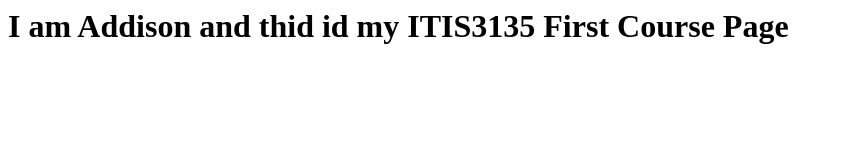
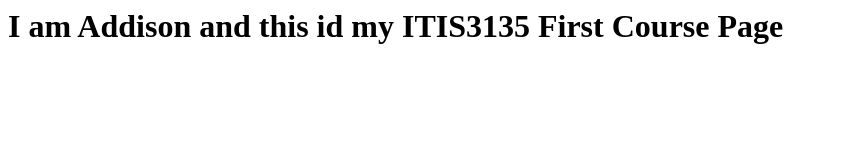
Before and after one commit to 1addison-a/1addison-a.github.io, a plain HTML site: page itis3135/index.html in a window 1280 px wide. Shown: the whole page, without its empty margins (0-842 px from the left). Drawn offline with Linux system fonts and the light colour scheme.

Commit message:
Update index.html

```diff
--- a/itis3135/index.html
+++ b/itis3135/index.html
@@ -1 +1 @@
-<h1>I am Addison and thid id my ITIS3135 First Course Page</h1>
+<h1>I am Addison and this id my ITIS3135 First Course Page</h1>
```
